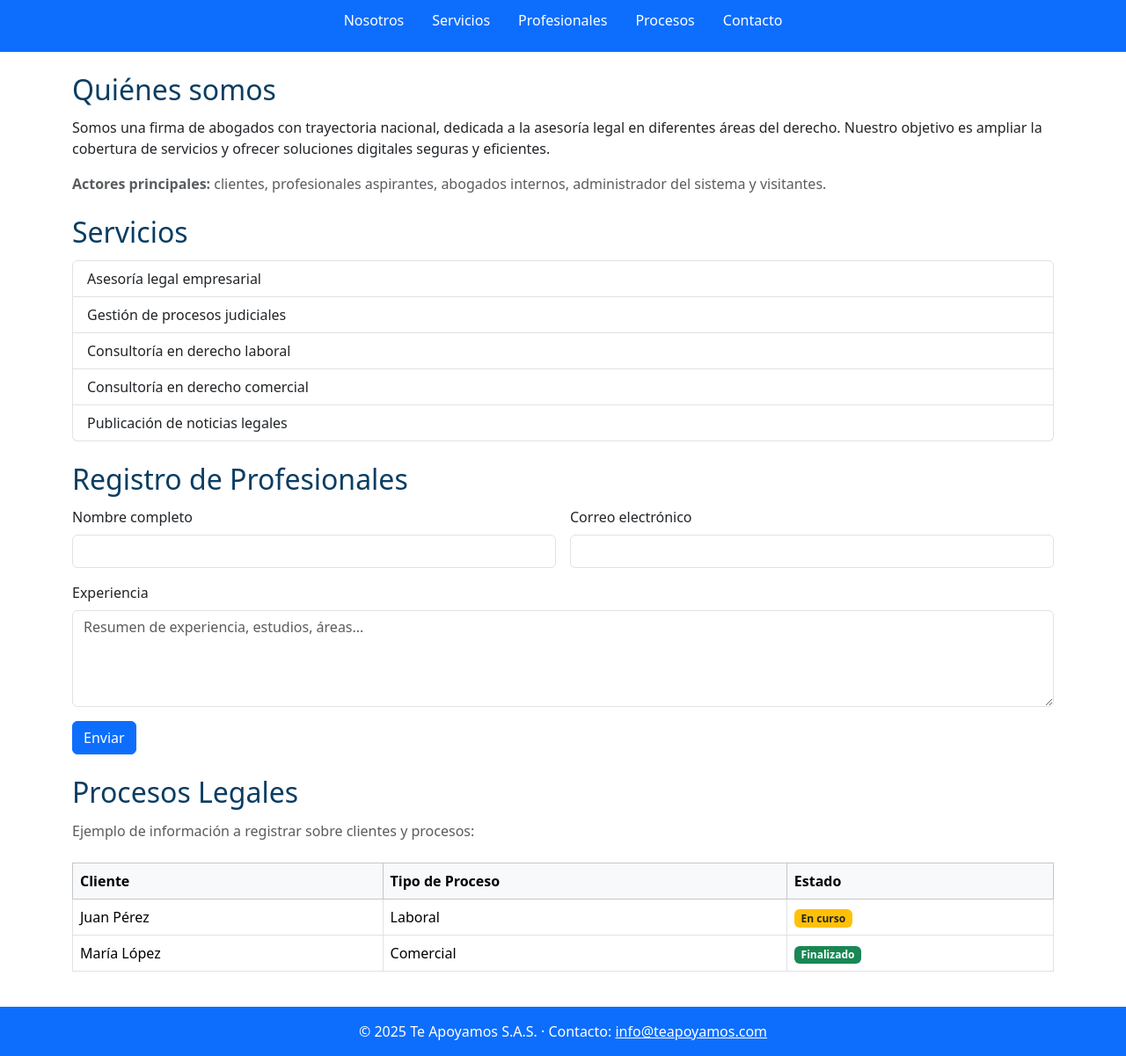
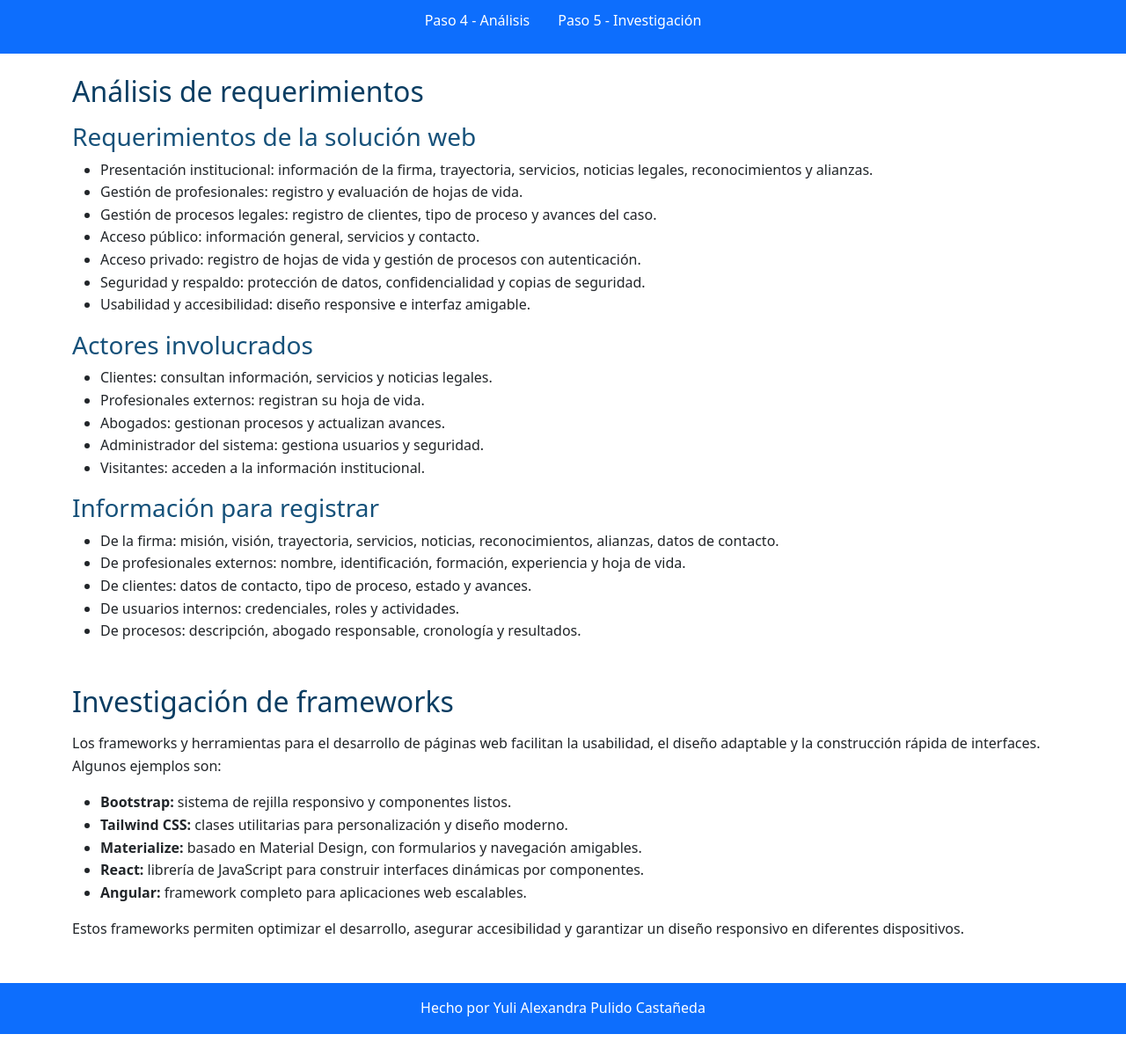
Before and after one commit to PulidoA/Teapoyamossas, a plain HTML site: page index.html in a window 1280 px wide. Shown: the part 69-1270 px from the top of the page at 88% size. After the commit the page ends 1245 px from the top, so only its background shows below. Drawn offline with nearby package versions, Linux system fonts and the light colour scheme.

Commit message:
Version2

```diff
--- a/index.html
+++ b/index.html
@@ -2,15 +2,12 @@
 <html lang="es">
 
 <head>
-  <meta charset="UTF-8" />
-  <meta name="viewport" content="width=device-width, initial-scale=1" />
+  <meta charset="UTF-8">
+  <meta name="viewport" content="width=device-width, initial-scale=1.0">
   <title>Te Apoyamos S.A.S.</title>
-
-  <!-- Hoja de estilos del framework (CDN) -->
-  <link href="https://cdn.jsdelivr.net/npm/bootstrap@5.3.3/dist/css/bootstrap.min.css" rel="stylesheet" />
-
-  <!-- Estilos propios -->
-  <link rel="stylesheet" href="style.css" />
+  <!-- Framework CSS -->
+  <link href="https://cdn.jsdelivr.net/npm/bootstrap@5.3.3/dist/css/bootstrap.min.css" rel="stylesheet">
+  <link rel="stylesheet" href="style.css">
 </head>
 
 <body>
@@ -18,101 +15,74 @@
   <header class="bg-primary text-white text-center p-3">
     <h1 class="m-0">Te Apoyamos S.A.S.</h1>
     <nav class="nav justify-content-center mt-2">
-      <a class="nav-link text-white" href="#nosotros">Nosotros</a>
-      <a class="nav-link text-white" href="#servicios">Servicios</a>
-      <a class="nav-link text-white" href="#profesionales">Profesionales</a>
-      <a class="nav-link text-white" href="#procesos">Procesos</a>
-      <a class="nav-link text-white" href="#contacto">Contacto</a>
+      <a class="nav-link text-white" href="#paso4">Paso 4 - Análisis</a>
+      <a class="nav-link text-white" href="#paso5">Paso 5 - Investigación</a>
     </nav>
   </header>
 
-  <!-- Contenido principal -->
+  <!-- Contenido -->
   <main class="container my-4">
-    <!-- PASO 4: Información institucional (quiénes somos + actores) -->
-    <section id="nosotros" class="mb-4">
-      <h2>Quiénes somos</h2>
-      <p>
-        Somos una firma de abogados con trayectoria nacional, dedicada a la asesoría legal en diferentes áreas del
-        derecho.
-        Nuestro objetivo es ampliar la cobertura de servicios y ofrecer soluciones digitales seguras y eficientes.
-      </p>
-      <p class="text-muted">
-        <strong>Actores principales:</strong> clientes, profesionales aspirantes, abogados internos, administrador del
-        sistema y visitantes.
-      </p>
-    </section>
 
-    <!-- PASO 4: Servicios -->
-    <section id="servicios" class="mb-4">
-      <h2>Servicios</h2>
-      <ul class="list-group">
-        <li class="list-group-item">Asesoría legal empresarial</li>
-        <li class="list-group-item">Gestión de procesos judiciales</li>
-        <li class="list-group-item">Consultoría en derecho laboral</li>
-        <li class="list-group-item">Consultoría en derecho comercial</li>
-        <li class="list-group-item">Publicación de noticias legales</li>
+    <!-- Paso 4 -->
+    <section id="paso4" class="mb-5">
+      <h2>Análisis de requerimientos</h2>
+      <h3>Requerimientos de la solución web</h3>
+      <ul>
+        <li>Presentación institucional: información de la firma, trayectoria, servicios, noticias legales,
+          reconocimientos y alianzas.</li>
+        <li>Gestión de profesionales: registro y evaluación de hojas de vida.</li>
+        <li>Gestión de procesos legales: registro de clientes, tipo de proceso y avances del caso.</li>
+        <li>Acceso público: información general, servicios y contacto.</li>
+        <li>Acceso privado: registro de hojas de vida y gestión de procesos con autenticación.</li>
+        <li>Seguridad y respaldo: protección de datos, confidencialidad y copias de seguridad.</li>
+        <li>Usabilidad y accesibilidad: diseño responsive e interfaz amigable.</li>
+      </ul>
+
+      <h3>Actores involucrados</h3>
+      <ul>
+        <li>Clientes: consultan información, servicios y noticias legales.</li>
+        <li>Profesionales externos: registran su hoja de vida.</li>
+        <li>Abogados: gestionan procesos y actualizan avances.</li>
+        <li>Administrador del sistema: gestiona usuarios y seguridad.</li>
+        <li>Visitantes: acceden a la información institucional.</li>
+      </ul>
+
+      <h3>Información para registrar</h3>
+      <ul>
+        <li>De la firma: misión, visión, trayectoria, servicios, noticias, reconocimientos, alianzas, datos de contacto.
+        </li>
+        <li>De profesionales externos: nombre, identificación, formación, experiencia y hoja de vida.</li>
+        <li>De clientes: datos de contacto, tipo de proceso, estado y avances.</li>
+        <li>De usuarios internos: credenciales, roles y actividades.</li>
+        <li>De procesos: descripción, abogado responsable, cronología y resultados.</li>
       </ul>
     </section>
 
-    <!-- PASO 4: Registro de profesionales (formulario) -->
-    <section id="profesionales" class="mb-4">
-      <h2>Registro de Profesionales</h2>
-      <form class="row g-3" action="#" method="post">
-        <div class="col-md-6">
-          <label for="nombre" class="form-label">Nombre completo</label>
-          <input id="nombre" name="nombre" type="text" class="form-control" required />
-        </div>
-        <div class="col-md-6">
-          <label for="correo" class="form-label">Correo electrónico</label>
-          <input id="correo" name="correo" type="email" class="form-control" required />
-        </div>
-        <div class="col-12">
-          <label for="experiencia" class="form-label">Experiencia</label>
-          <textarea id="experiencia" name="experiencia" rows="4" class="form-control"
-            placeholder="Resumen de experiencia, estudios, áreas..."></textarea>
-        </div>
-        <div class="col-12">
-          <button type="submit" class="btn btn-primary">Enviar</button>
-        </div>
-      </form>
+    <!-- Paso 5 -->
+    <section id="paso5" class="mb-5">
+      <h2>Investigación de frameworks</h2>
+      <p>Los frameworks y herramientas para el desarrollo de páginas web facilitan la usabilidad, el diseño adaptable y
+        la construcción rápida de interfaces. Algunos ejemplos son:</p>
+      <ul>
+        <li><strong>Bootstrap:</strong> sistema de rejilla responsivo y componentes listos.</li>
+        <li><strong>Tailwind CSS:</strong> clases utilitarias para personalización y diseño moderno.</li>
+        <li><strong>Materialize:</strong> basado en Material Design, con formularios y navegación amigables.</li>
+        <li><strong>React:</strong> librería de JavaScript para construir interfaces dinámicas por componentes.</li>
+        <li><strong>Angular:</strong> framework completo para aplicaciones web escalables.</li>
+      </ul>
+      <p>Estos frameworks permiten optimizar el desarrollo, asegurar accesibilidad y garantizar un diseño responsivo en
+        diferentes dispositivos.</p>
     </section>
 
-    <!-- PASO 4: Procesos legales (ejemplo de estructura de datos) -->
-    <section id="procesos" class="mb-4">
-      <h2>Procesos Legales</h2>
-      <p class="text-muted">Ejemplo de información a registrar sobre clientes y procesos:</p>
-      <div class="table-responsive">
-        <table class="table table-bordered align-middle">
-          <thead class="table-light">
-            <tr>
-              <th>Cliente</th>
-              <th>Tipo de Proceso</th>
-              <th>Estado</th>
-            </tr>
-          </thead>
-          <tbody>
-            <tr>
-              <td>Juan Pérez</td>
-              <td>Laboral</td>
-              <td><span class="badge bg-warning text-dark">En curso</span></td>
-            </tr>
-            <tr>
-              <td>María López</td>
-              <td>Comercial</td>
-              <td><span class="badge bg-success">Finalizado</span></td>
-            </tr>
-          </tbody>
-        </table>
-      </div>
-    </section>
   </main>
 
   <!-- Pie de página -->
-  <footer id="contacto" class="bg-primary text-white text-center p-3">
-    <p class="m-0">© 2025 Te Apoyamos S.A.S. · Contacto: <a class="text-white text-decoration-underline"
-        href="mailto:info@teapoyamos.com">info@teapoyamos.com</a></p>
+  <footer class="bg-primary text-white text-center p-3">
+    <p class="m-0">Hecho por Yuli Alexandra Pulido Castañeda</p>
   </footer>
 
+  <!-- JS opcional -->
+  <script src="https://cdn.jsdelivr.net/npm/bootstrap@5.3.3/dist/js/bootstrap.bundle.min.js"></script>
 </body>
 
 </html>
--- a/style.css
+++ b/style.css
@@ -1,22 +1,22 @@
-/* Estilos propios (complementan las clases utilitarias del framework) */
-
-/* Tipografía y ajustes generales */
+/* Estilos adicionales */
 :root {
   --brand-dark: #0A3D62;
 }
 
+body {
+  line-height: 1.6;
+}
+
 h2 {
   color: var(--brand-dark);
-  margin-bottom: 0.75rem;
+  margin-bottom: 1rem;
 }
 
-table {
-  margin-top: 0.5rem;
+h3 {
+  margin-top: 1rem;
+  color: #15517a;
 }
 
-/* Mejora de legibilidad en móviles */
-@media (max-width: 576px) {
-  header h1 {
-    font-size: 1.5rem;
-  }
+ul {
+  margin-bottom: 1rem;
 }
```
